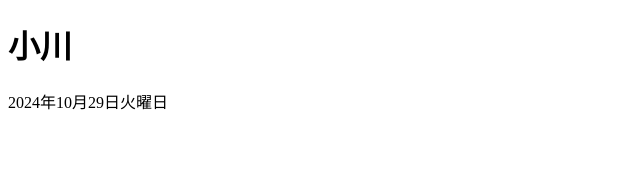
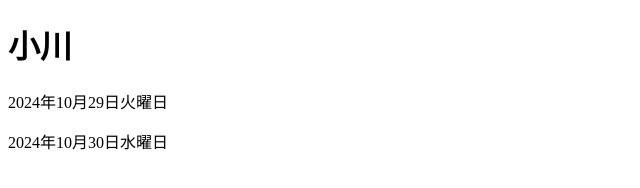
Before and after one commit to gi-ogawa/git-rennsixyuu, a plain HTML site: page index.html in a window 1280 px wide. Shown: the whole page, without its empty margins (0-640 px from the left). Drawn offline with Linux system fonts and the light colour scheme.

Commit message:
現在日時を追加

```diff
--- a/index.html
+++ b/index.html
@@ -6,5 +6,6 @@
   <body>
     <h1>小川</h1>
     <p>2024年10月29日火曜日</p>
+    <p>2024年10月30日水曜日</p>
   </body>
 </html>
```
